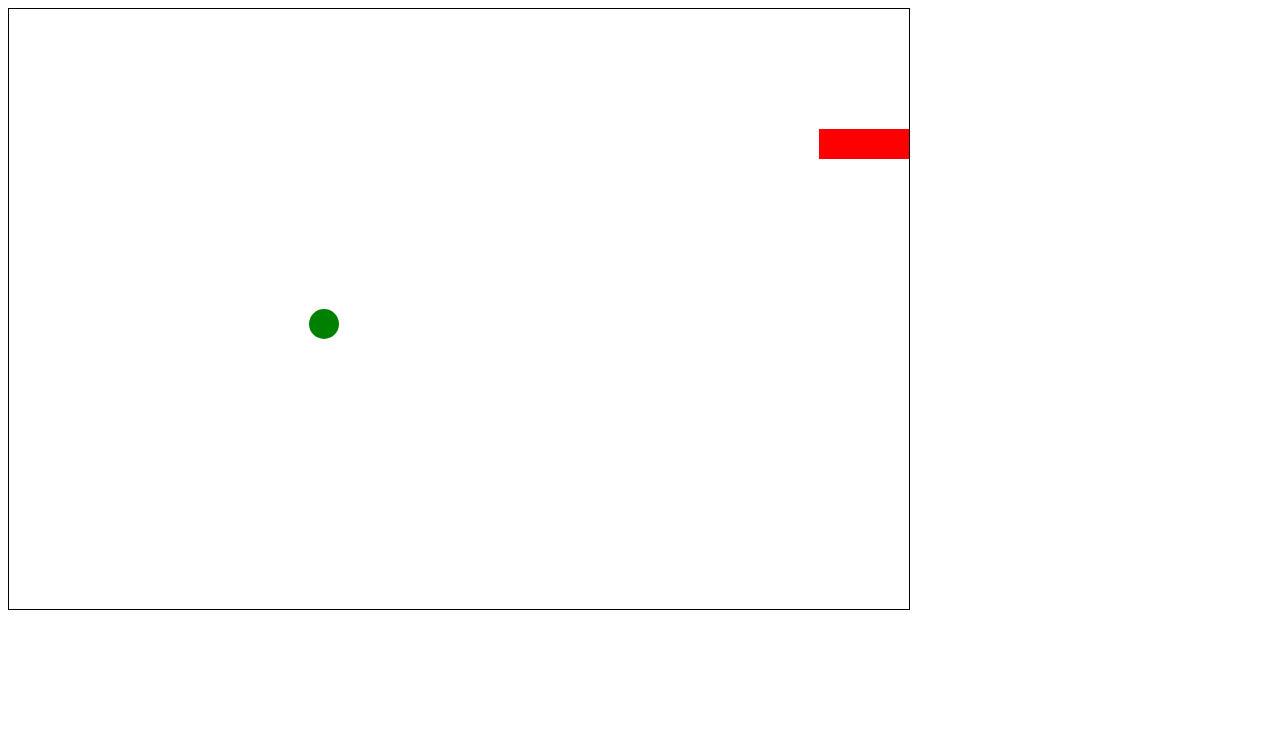
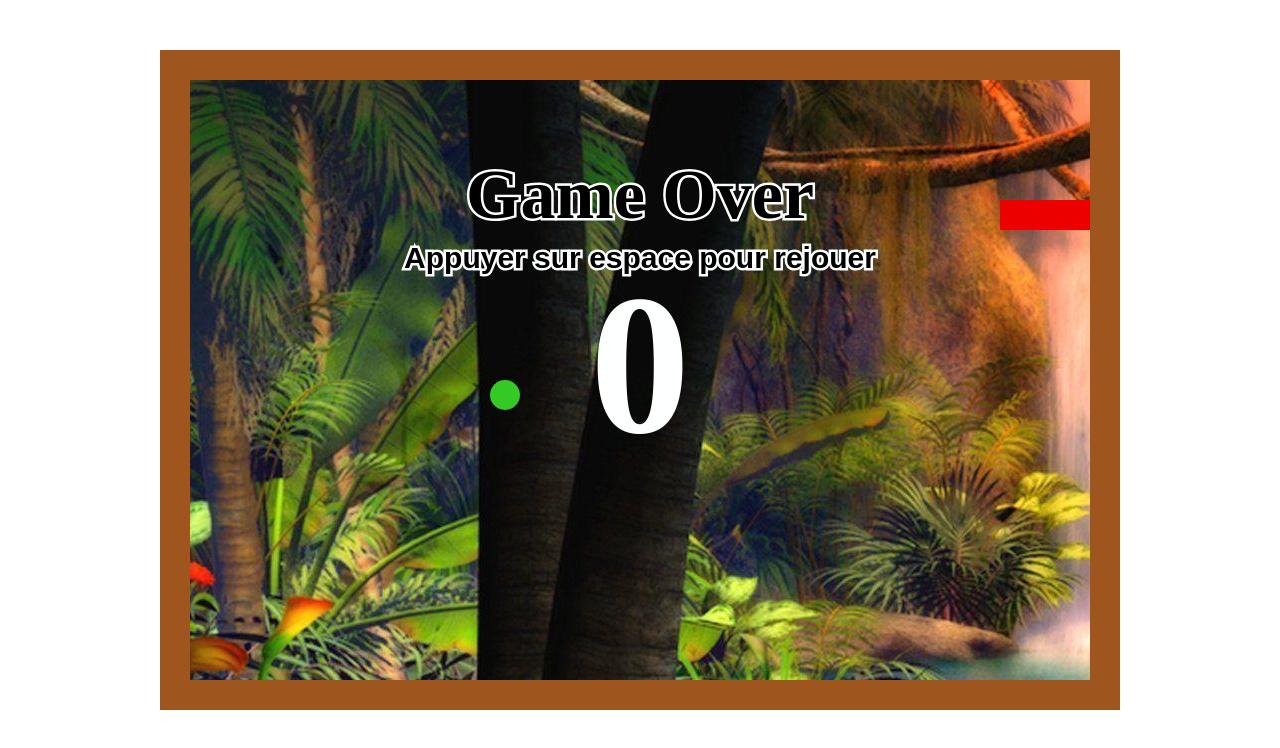
Before and after one commit to abde93/snake, a plain HTML site: page index.html in a window 1280 px wide. Drawn offline with Linux system fonts and the light colour scheme.

Commit message:
modif style

```diff
--- a/script.js
+++ b/script.js
@@ -9,17 +9,26 @@ window.onload= function(){
     var applee;
     var widthInBlocks= canvasWidth/blockSize;
     var heightInBlocks= canvasHeight/blockSize;
+    var score;
+    var timeout;
      init();
 
     function init(){
+    var canvas=
+
     canvas=document.createElement('canvas');
     canvas.width=canvasWidth;
     canvas.height=canvasHeight;
-    canvas.style.border="1px solid";
+    canvas.style.border="30px solid #9F551E ";
+    canvas.style.margin="50px auto";
+    canvas.style.display="block";
+    canvas.style.backgroundImage=" url('snakefont.jpg')"
+
     this.document.body.appendChild(canvas);
     ctx= canvas.getContext('2d');
     Snakee= new Snake([[6,4],[5,4],[4,4]], "right");
     applee= new Apple([10,10]);
+    score=0;
     refreshCanvas();
     }
 
@@ -28,12 +37,13 @@ window.onload= function(){
 
         if(Snakee.checkCollision())
         {
-
+            gameOver();
         }
         else
         {
             if (Snakee.isEatingApple(applee))
     {
+        score++;
         Snakee.eatApple=true;
         do
       {
@@ -42,11 +52,55 @@ window.onload= function(){
       while(applee.isOnSnake(Snakee))
     }
         ctx.clearRect(0,0,canvasWidth,canvasHeight);
-
+        drawScore()
         Snakee.draw();
         applee.draw();
-        setTimeout(refreshCanvas,delay)
+
+        timeout= setTimeout(refreshCanvas,delay)
     }
+    }
+
+
+    function gameOver(){
+        ctx.save();
+        ctx.font="bold 70px san-serif";
+        ctx.fillStyle="black";
+        ctx.textAlign="center"
+        ctx.textBaseline="middle";
+        ctx.strokeStyle="#FEFFFF";
+        ctx.lineWidth=5;
+        var centerX= canvasWidth/2;
+        var centerY= canvasHeight/2;
+        ctx.strokeText("Game Over", centerX, centerY-180);
+        ctx.fillText("Game Over", centerX, centerY-180);
+        ctx.font="bold 30px sans-serif";
+        ctx.strokeText("Appuyer sur espace pour rejouer",centerX, centerY-120);
+        ctx.fillText("Appuyer sur espace pour rejouer",centerX, centerY-120);
+        ctx.restore();
+    }
+
+
+    function restart()
+    {
+        Snakee= new Snake([[6,4],[5,4],[4,4]], "right");
+        applee= new Apple([10,10]);
+        score=0;
+        clearTimeout(timeout);
+        refreshCanvas();
+    }
+
+    function drawScore()
+    {
+        ctx.save();
+        ctx.font="bold 200px san-serif";
+        ctx.fillStyle="#FEFFFF";
+        ctx.textAlign="center"
+        ctx.textBaseline="middle";
+        var centerX= canvasWidth/2;
+        var centerY= canvasHeight/2;
+        ctx.fillText(score.toString(),centerX, centerY);
+
+        ctx.restore();
     }
     function drawBlock(ctx,position){
         var x = position[0] * blockSize;
@@ -61,7 +115,7 @@ window.onload= function(){
         this.draw=function()
         {
             ctx.save();
-            ctx.fillStyle='red';
+            ctx.fillStyle='#ED0000';
             for(var i=0; i<this.body.length;i++){
                 drawBlock(ctx,this.body[i]);
             };
@@ -161,7 +215,7 @@ window.onload= function(){
             this.draw=function()
             {
                 ctx.save();
-                ctx.fillStyle="green";
+                ctx.fillStyle="#34C924";
                 ctx.beginPath();
                 var radius=blockSize/2;
                 var x=this.position[0]*blockSize + radius;
@@ -207,6 +261,9 @@ window.onload= function(){
             case 40:
                 newDirection="down";
                 break;
+            case 32:
+                restart();
+                return
                 default:
                return;
         }
```
Also changed, not shown: index.html (+1 -0 lines), snakefont.jpg (added).
